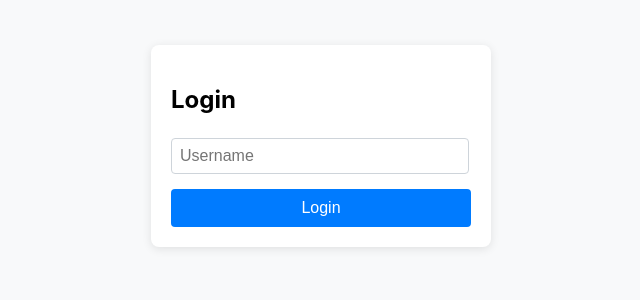
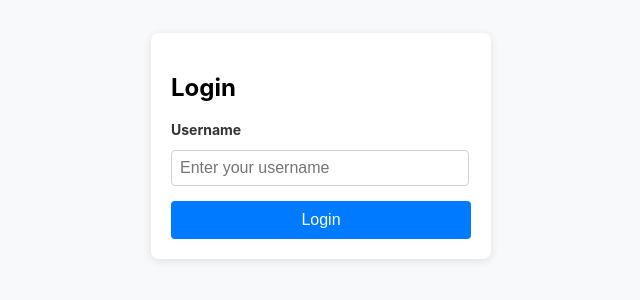
Before and after one commit to Meghana171220/MeghanaReddyMS-kutumb-assignment, a React (Create React App) app: page /login in a window 1280 px wide. Shown: the part 254-554 px from the top of the page, without its empty margins (319-959 px from the left). Built offline with nearby package versions, Linux system fonts and the light colour scheme.

Commit message:
Added labels for username and OTP

```diff
--- a/src/components/login/Login.js
+++ b/src/components/login/Login.js
@@ -4,7 +4,7 @@ import "./Login.css";
 
 const Login = ({ setToken }) => {
   const [username, setUsername] = useState("");
-  const [otp, setOtp] = useState(["", "", "", ""]); // Store each OTP digit
+  const [otp, setOtp] = useState(["", "", "", ""]);
   const [usernameError, setUsernameError] = useState("");
   const [apiError, setApiError] = useState("");
 
@@ -15,7 +15,7 @@ const Login = ({ setToken }) => {
     setUsername(value);
 
     if (value.length > 0 && value.length < 3) {
-      setUsernameError("Username must be at least 3 characters long.");
+      setUsernameError("The username must be at least 3 characters long.");
     } else {
       setUsernameError("");
     }
@@ -24,30 +24,25 @@ const Login = ({ setToken }) => {
   const handleOtpChange = (index, value) => {
     const newOtp = [...otp];
 
-    // Allow only single character input
     if (value.length > 1) {
       value = value.charAt(0);
     }
 
-    // Update the OTP array
     newOtp[index] = value;
     setOtp(newOtp);
 
-    // Move to the next input if a digit is entered and it's not the last box
     if (value && index < 3) {
       inputRefs.current[index + 1].focus();
     }
 
-    // Handle backspace to clear the current input and move to the previous one
     if (!value) {
       if (index > 0) {
-        inputRefs.current[index - 1].focus(); // Focus on the previous input
+        inputRefs.current[index - 1].focus();
       }
     }
   };
 
   const handleKeyDown = (index, event) => {
-    // Handle backspace key for the current input
     if (event.key === "Backspace" && !otp[index]) {
       if (index > 0) {
         inputRefs.current[index - 1].focus();
@@ -59,7 +54,7 @@ const Login = ({ setToken }) => {
     e.preventDefault();
     if (usernameError) return;
 
-    const otpString = otp.join(""); // Convert the array to a string
+    const otpString = otp.join("");
     try {
       const data = await login(username, otpString);
       localStorage.setItem("token", data.token);
@@ -75,16 +70,24 @@ const Login = ({ setToken }) => {
     <div className="login-container">
       <form className="login-form" onSubmit={handleSubmit}>
         <h2 className="login">Login</h2>
+
+        <label htmlFor="username" className="label">
+          Username
+        </label>
         <input
+          id="username"
           type="text"
-          placeholder="Username"
+          placeholder="Enter your username"
           value={username}
           onChange={handleUsernameChange}
           required
           className="login-input"
         />
         {usernameError && <p className="error-text">{usernameError}</p>}
+
         {username && (
+          <>
+            <label className="label">Enter OTP</label>
             <div className="otp-container">
               {otp.map((digit, index) => (
                 <input
@@ -100,8 +103,11 @@ const Login = ({ setToken }) => {
                 />
               ))}
             </div>
+          </>
         )}
+
         {apiError && <p className="error-text">{apiError}</p>}
+
         <button type="submit" className="login-button">
           Login
         </button>
```
Lines whose indentation alone changed are shown as unchanged.
